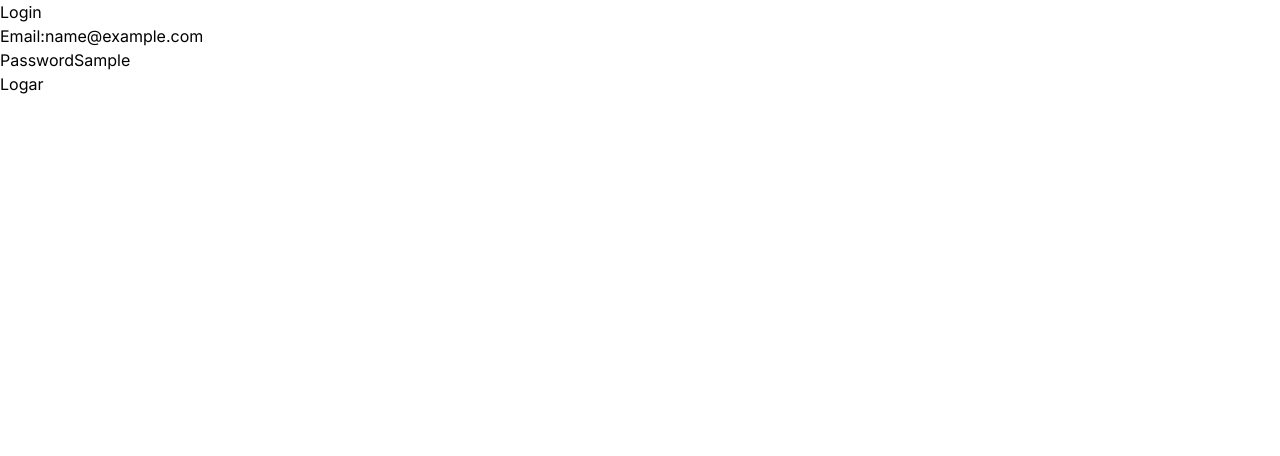
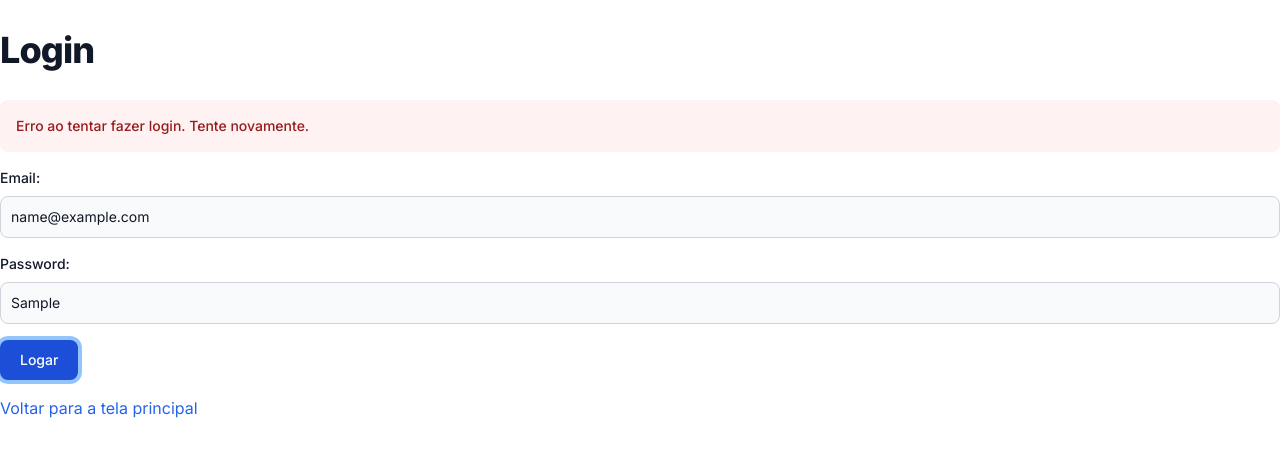
Before and after one commit to robsonash/taskjungle, a Next.js app in the folder front/: page /login in a window 1280 px wide. Both pictures are taken after typing "name@example.com", "Sample" into the empty fields and a click on the button "Logar". Shown: the top 456 px of the page. Built offline with nearby package versions, Linux system fonts and the light colour scheme; no server answers.

Commit message:
Adicionando layout para o login e componente LinkButton

```diff
--- a/front/src/app/login/page.tsx
+++ b/front/src/app/login/page.tsx
@@ -1,7 +1,10 @@
 "use client";
 
+import InputLabel from "@/components/InputLabel";
+import SubmitButton from "@/components/SubmitButton";
 import axios from "axios";
-import { FormEvent } from "react";
+import { FormEvent, useState } from "react";
+import LinkButton from "@/components/LinkButton";
 
 interface User {
   _id: string;
@@ -10,7 +13,20 @@ interface User {
   password: string;
 }
 
+function AlertMessage({ message }: { message: string }) {
+  return (
+    <div
+      className="p-4 mb-4 text-sm text-red-800 rounded-lg bg-red-50"
+      role="alert"
+    >
+      <span className="font-medium">{message}</span>
+    </div>
+  );
+}
+
 export default function RegisterPage() {
+  const [messageError, setMessageError] = useState<string | null>(null);
+
   async function login(e: FormEvent<HTMLFormElement>) {
     e.preventDefault();
     const formElement = e.currentTarget;
@@ -23,25 +39,28 @@ export default function RegisterPage() {
       formDataObj[key] = value;
     });
 
-    await axios.post("http://localhost:3001/auth/login", formDataObj);
-    formElement.reset();
+    try {
+      await axios.post("http://localhost:3001/auth/login", formDataObj);
+      formElement.reset();
+    } catch (error) {
+      setMessageError("Erro ao tentar fazer login. Tente novamente.");
+    }
   }
 
   return (
-    <main>
-      <h1>Login</h1>
+    <main className="container mx-auto">
+      <h1 className="my-8 text-4xl font-extrabold leading-none tracking-tight text-gray-900">
+        Login
+      </h1>
+      {messageError ? <AlertMessage message={messageError} /> : null}
 
       <form onSubmit={login}>
-        <div>
-          <label>Email:</label>
-          <input name="email" required />
-        </div>
-        <div>
-          <label>Password</label>
-          <input name="password" required />
-        </div>
-        <button type="submit">Logar</button>
+        <InputLabel label="Email" type="text" name="email" />
+        <InputLabel label="Password" type="text" name="password" />
+        <SubmitButton label="Logar" />
       </form>
+
+      <LinkButton label="Voltar para a tela principal" href="/" />
     </main>
   );
 }
--- a/front/src/app/register/page.tsx
+++ b/front/src/app/register/page.tsx
@@ -1,6 +1,7 @@
 "use client";
 
 import InputLabel from "@/components/InputLabel";
+import LinkButton from "@/components/LinkButton";
 import SubmitButton from "@/components/SubmitButton";
 import axios, { AxiosError } from "axios";
 import { FormEvent, useState } from "react";
@@ -40,19 +41,16 @@ export default function RegisterPage() {
     try {
       await axios.post("http://localhost:3001/users", formDataObj);
       formElement.reset();
-    } catch(error){
+    } catch (error) {
+      let msgErr = "Algo deu errado";
 
-      let msgErr = 'Algo deu errado'
-
-      if(error instanceof AxiosError){
-        if(error?.response?.data?.message[0]){
-          msgErr = error?.response?.data?.message.join(', ')
+      if (error instanceof AxiosError) {
+        if (error?.response?.data?.message[0]) {
+          msgErr = error?.response?.data?.message.join(", ");
         }
       }
 
-
-
-      setMessageError(msgErr)
+      setMessageError(msgErr);
     }
   }
 
@@ -70,6 +68,7 @@ export default function RegisterPage() {
         <InputLabel label="Password" type="text" name="password" />
         <SubmitButton label="Enviar" />
       </form>
+      <LinkButton label="Voltar para a tela principal" href="/" />
     </main>
   );
 }
--- /dev/null
+++ b/front/src/components/LinkButton.tsx
@@ -0,0 +1,16 @@
+import Link from "next/link";
+
+interface LinkButtonProps {
+  label: string;
+  href: string;
+}
+
+export default function LinkButton({ label, href }: LinkButtonProps) {
+  return (
+    <div className="mt-4">
+      <Link href={href} className="text-blue-600 hover:underline">
+        {label}
+      </Link>
+    </div>
+  );
+}
```
